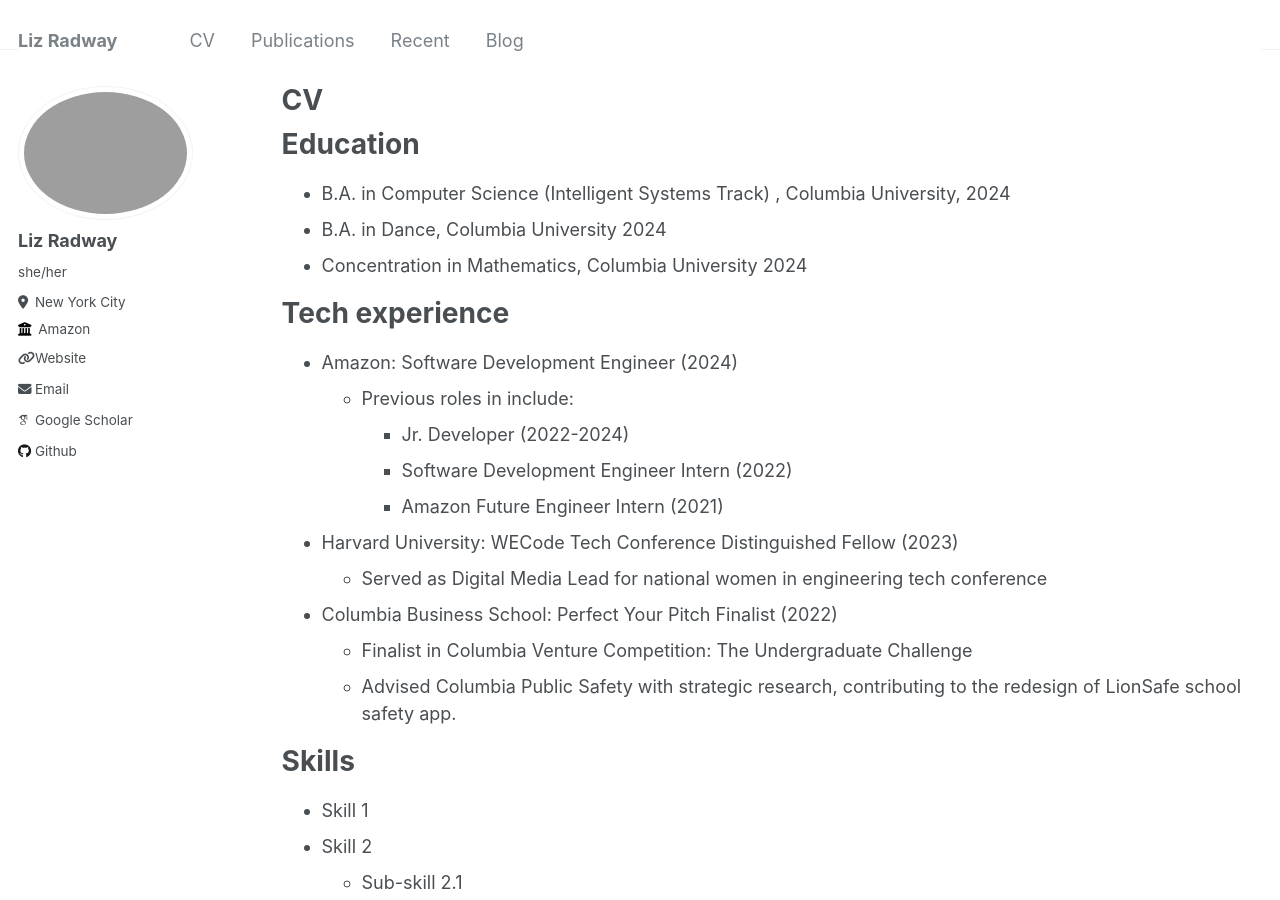
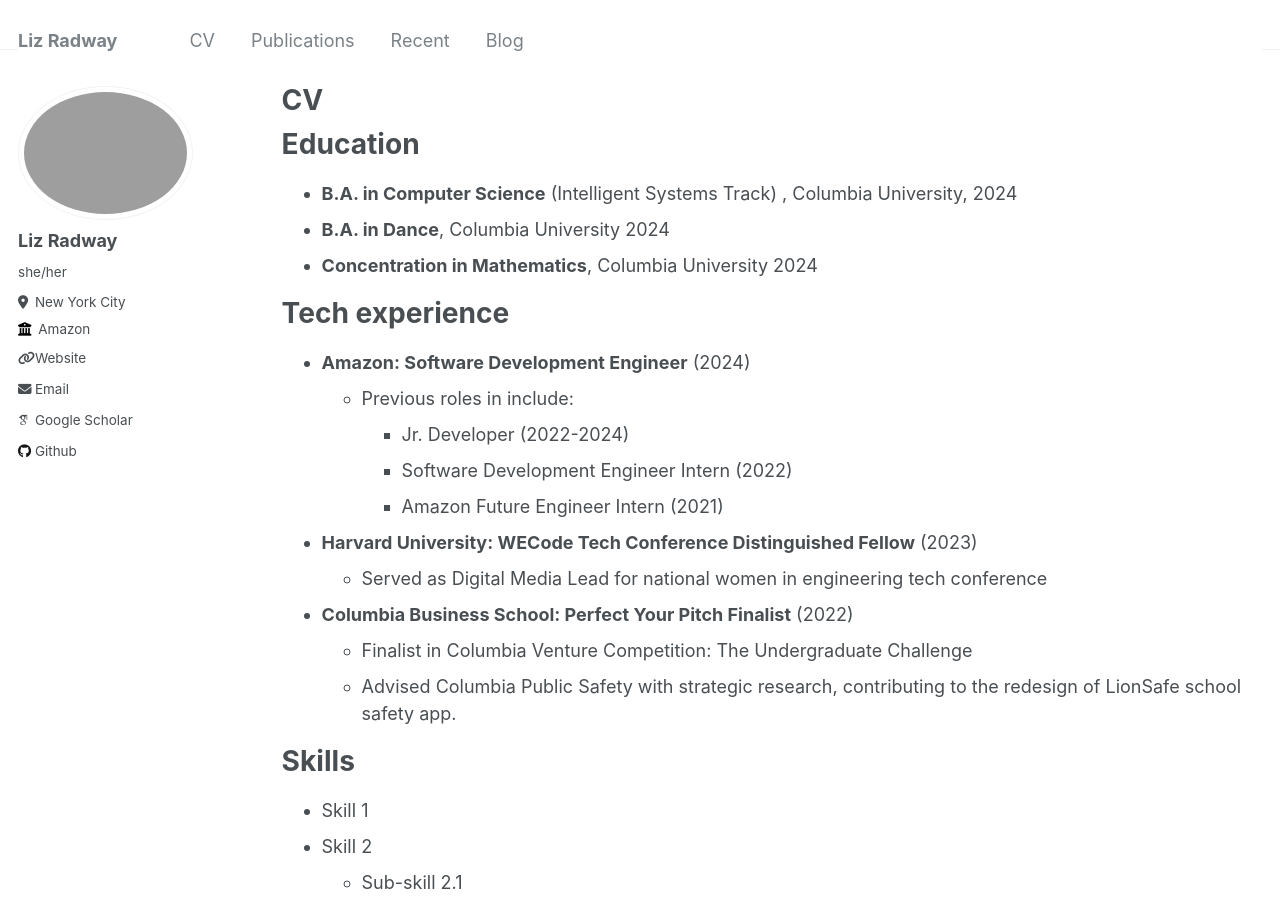
Before and after one commit to lizradway/lizradway.github.io, a Jekyll site: the page built from _pages/cv.md, in a window 1280 px wide and 900 px high. Built offline with Jekyll 4.4.1, drawn with Linux system fonts in a browser that asks for light colours; some web fonts are replaced.

Commit message:
Add bold

```diff
--- a/_pages/cv.md
+++ b/_pages/cv.md
@@ -11,20 +11,20 @@ redirect_from:
 
 Education
 ======
-* B.A. in Computer Science (Intelligent Systems Track) , Columbia University, 2024
-* B.A. in Dance, Columbia University 2024
-* Concentration in Mathematics, Columbia University 2024
+* **B.A. in Computer Science** (Intelligent Systems Track) , Columbia University, 2024
+* **B.A. in Dance**, Columbia University 2024
+* **Concentration in Mathematics**, Columbia University 2024
 
 Tech experience
 ======
-* Amazon: Software Development Engineer (2024)
+* **Amazon: Software Development Engineer** (2024)
   * Previous roles in include:
     * Jr. Developer (2022-2024)
     * Software Development Engineer Intern (2022)
     * Amazon Future Engineer Intern (2021)
-* Harvard University:   WECode Tech Conference Distinguished Fellow (2023)
+* **Harvard University:   WECode Tech Conference Distinguished Fellow** (2023)
   * Served as Digital Media Lead for national women in engineering tech conference
-* Columbia Business School: Perfect Your Pitch Finalist (2022)
+* **Columbia Business School: Perfect Your Pitch Finalist** (2022)
   * Finalist in Columbia Venture Competition: The Undergraduate Challenge
   * Advised Columbia Public Safety with strategic research, contributing to the redesign of LionSafe school safety app.
 
```
